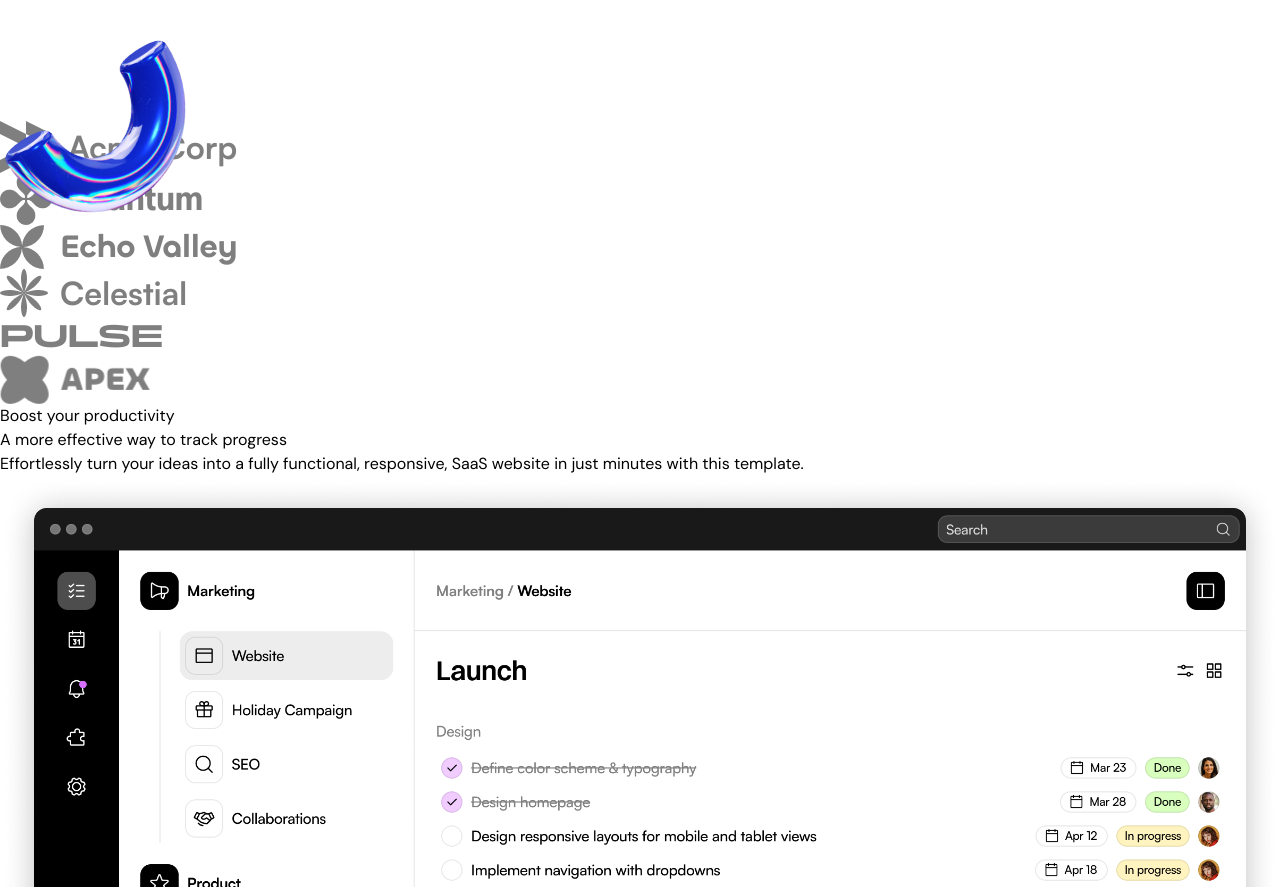
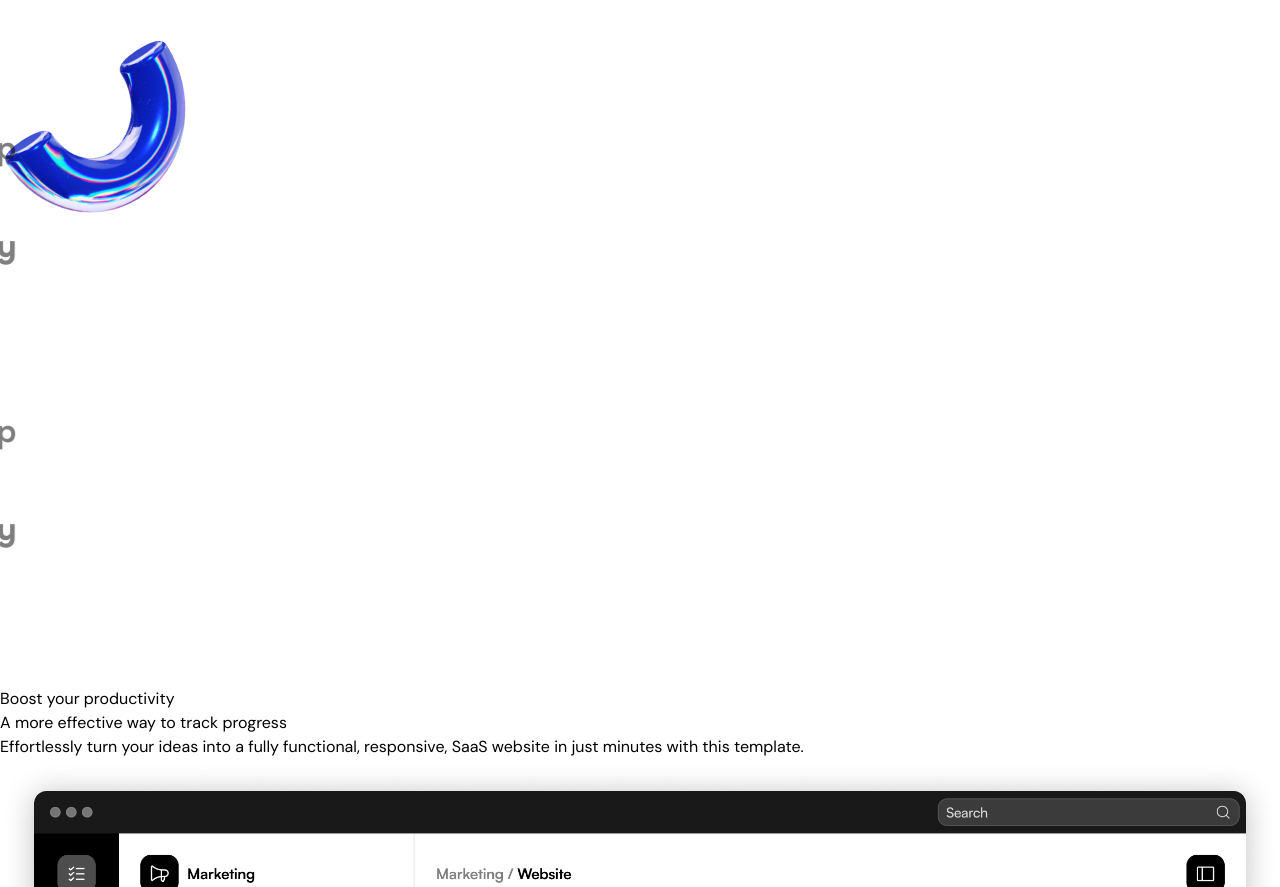
Before and after one commit to i-am-feyi/light-saas-landing-page, a Next.js app: page / in a window 1280 px wide. Shown: the part 4667-5554 px from the top of the page. Built offline with nearby package versions, Linux system fonts and the light colour scheme.

Commit message:
Implement LogoTicker Animation

```diff
--- a/src/sections/LogoTicker.tsx
+++ b/src/sections/LogoTicker.tsx
@@ -1,3 +1,5 @@
+"use client";
+
 import acmeLogo from "@/assets/logo-acme.png";
 import quantumLogo from "@/assets/logo-quantum.png";
 import echoLogo from "@/assets/logo-echo.png";
@@ -5,20 +7,39 @@ import celestialLogo from "@/assets/logo-celestial.png";
 import pulseLogo from "@/assets/logo-pulse.png";
 import apexLogo from "@/assets/logo-apex.png";
 import Image from "next/image";
+import { motion } from "framer-motion";
+
+const Logos = () => (
+  <>
+    <Image src={acmeLogo} alt="Acme logo" />
+    <Image src={quantumLogo} alt="Quantum logo" />
+    <Image src={echoLogo} alt="Echo logo" />
+    <Image src={celestialLogo} alt="Celestial logo" />
+    <Image src={pulseLogo} alt="Pulse logo" />
+    <Image src={apexLogo} alt="Apex logo" />
+  </>
+);
 
 export const LogoTicker = () => {
   return (
     <section className="bg-white py-8 md:py-12">
       <div className="container">
         <div className="flex overflow-hidden [mask-image:linear-gradient(to_right,transparent,black,transparent)]">
-          <div className="flex gap-14 flex-none *:logo-ticker-image">
-            <Image src={acmeLogo} alt="Acme logo" />
-            <Image src={quantumLogo} alt="Quantum logo" />
-            <Image src={echoLogo} alt="Echo logo" />
-            <Image src={celestialLogo} alt="Celestial logo" />
-            <Image src={pulseLogo} alt="Pulse logo" />
-            <Image src={apexLogo} alt="Apex logo" />
-          </div>
+          <motion.div
+            className="flex gap-14 flex-none *:logo-ticker-image pr-14"
+            animate={{
+              translateX: "-50%",
+            }}
+            transition={{
+              duration: 20,
+              repeat: Infinity,
+              ease: "linear",
+              repeatType: "loop",
+            }}
+          >
+            <Logos />
+            <Logos />
+          </motion.div>
         </div>
       </div>
     </section>
```
